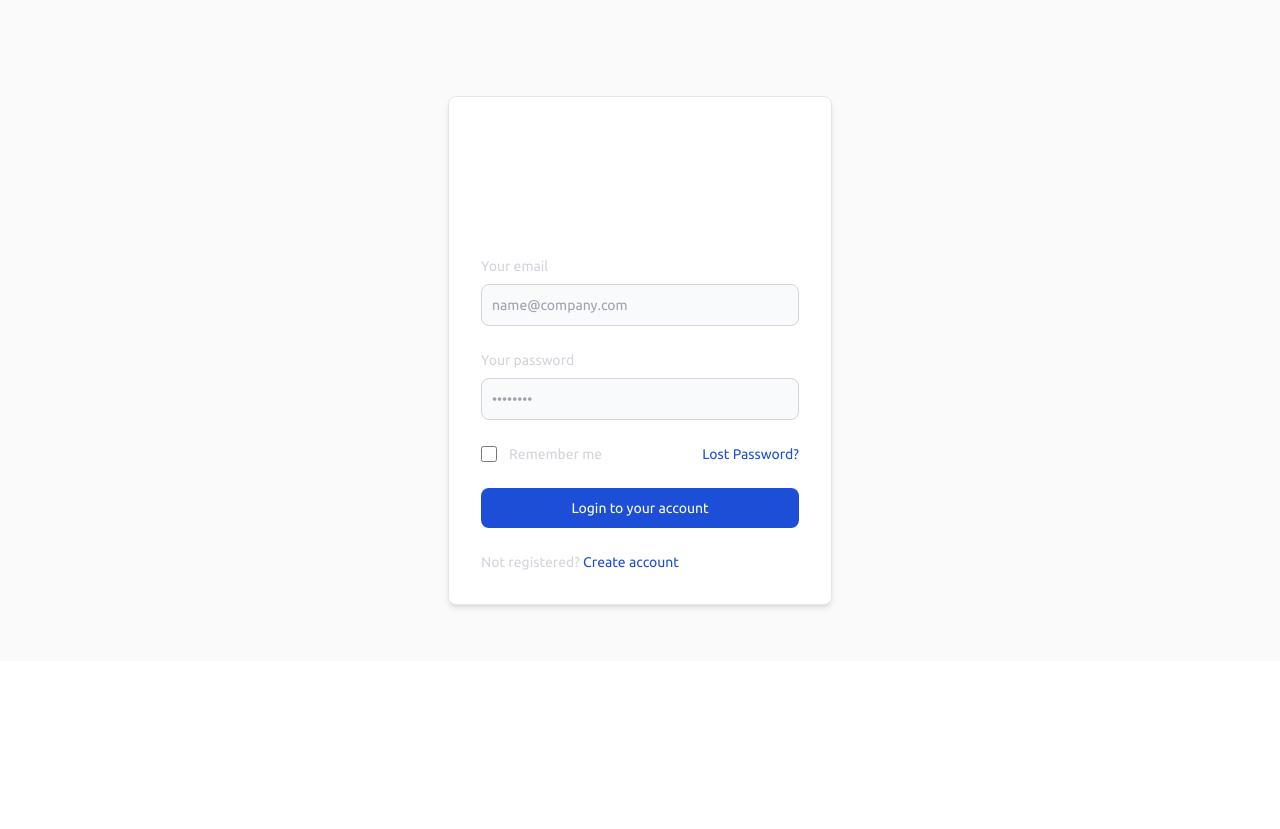
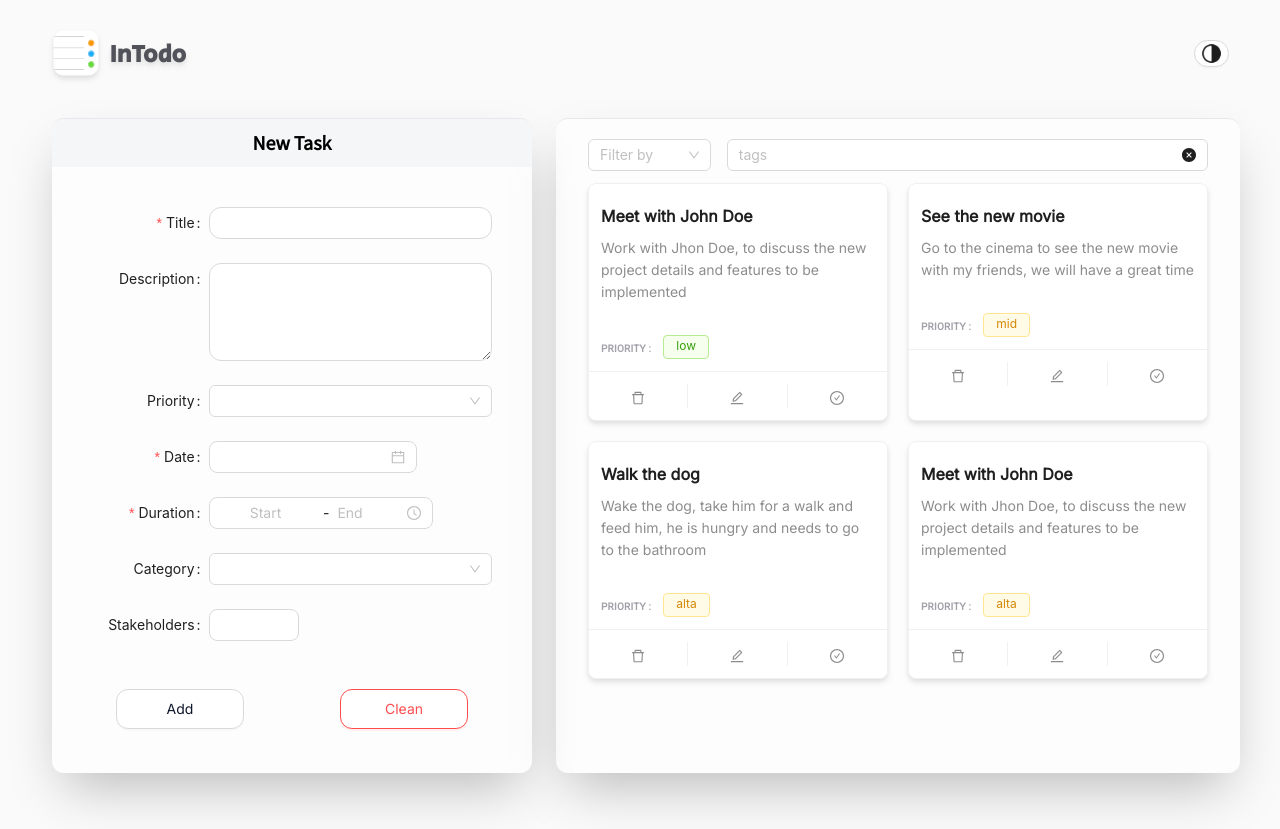
Before and after one commit to kralion/event-wise, a React (Vite) app: page / in a window 1280 px wide. Before the commit the page ends 800 px from the top, so only its background shows below. Built offline with nearby package versions, Linux system fonts and the light colour scheme.

Commit message:
style: Group PseudoClass Applied

```diff
--- a/src/App.tsx
+++ b/src/App.tsx
@@ -41,8 +41,8 @@ function App() {
 					</div>
 				) : (
 					<div className="App bg-neutral-100/50 h-100% pb-14 flex flex-col justify-center items-center">
-						{isLogin ? "Hello" : <Login setIsLogin={setIsLogin} />}
-						{/* <header
+						{/* {isLogin ? "Hello" : <Login setIsLogin={setIsLogin} />} */}
+						<header
 							data-aos="fade-in"
 							data-aos-delay="600"
 							data-aos-duration="1000"
@@ -88,7 +88,7 @@ function App() {
 						>
 							<TodoForm />
 							<TodoList />
-						</section> */}
+						</section>
 					</div>
 				)}
 			</TodoProvider>
--- a/src/components/TodoCard.tsx
+++ b/src/components/TodoCard.tsx
@@ -50,27 +50,27 @@ function TodoCard({ todo }: { todo: Todo }) {
 		<>
 			<Card
 				hoverable={true}
-				className=" pt-3 cursor-pointer drop-shadow-md font-Inter"
+				className=" pt-3 cursor-default drop-shadow-md font-Inter"
 				size="small"
 				style={{ width: 300 }}
 				actions={[
 					<Popover placement="bottom" content={deletePopover}>
 						<DeleteOutlined
-							className="active:opacity-50"
+							className="active:opacity-50 cursor-pointer"
 							onClick={() => handleDeleteTodo(todo)}
 							key="delete"
 						/>
 					</Popover>,
 					<Popover placement="bottom" content={editPopover}>
 						<EditOutlined
-							className="active:opacity-50"
+							className="active:opacity-50 cursor-pointer"
 							onClick={() => editTodo(todo)}
 							key="edit"
 						/>
 					</Popover>,
 					<Popover placement="bottom" content={finishedPopover}>
 						<CheckCircleOutlined
-							className="active:opacity-50"
+							className="active:opacity-50 cursor-pointer"
 							onClick={() => handleFinishTodo(todo)}
 							key="finish"
 						/>
@@ -148,7 +148,7 @@ function TodoCard({ todo }: { todo: Todo }) {
 					<div className="animate__animated animate__flipInX flex flex-col gap-5">
 						<button onClick={showModal}>
 							<Meta
-								className="text-left cursor-pointer"
+								className="text-left"
 								title={title}
 								description={description}
 							/>
```
